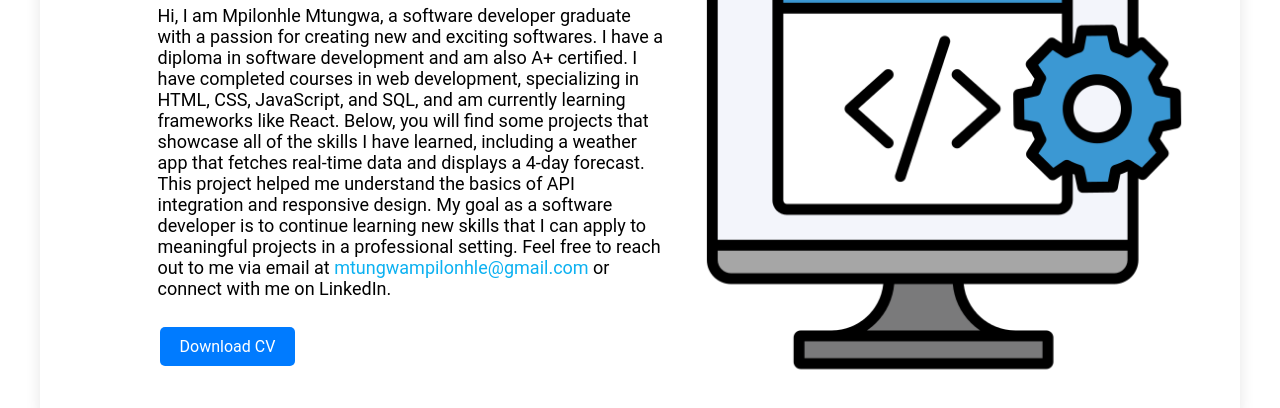
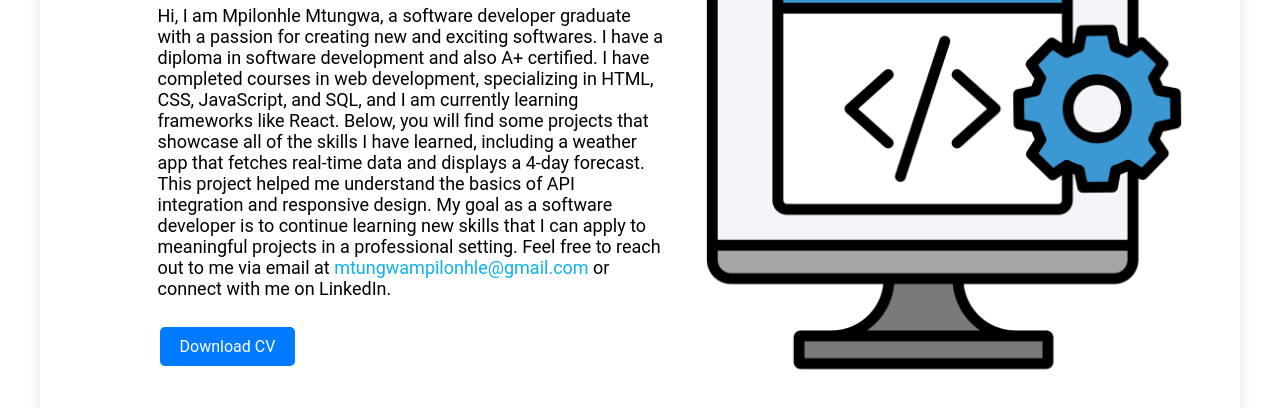
Before and after one commit to MpilonhleMtungwa/My-Website, a website: page index.html in a window 1280 px wide. Shown: the part 642-1050 px from the top of the page. Drawn offline with nearby package versions, Linux system fonts and the light colour scheme.

Commit message:
Update index.html

```diff
--- a/index.html
+++ b/index.html
@@ -64,9 +64,9 @@
           <p style="font-size: 18px">
             Hi, I am Mpilonhle Mtungwa, a software developer graduate with a
             passion for creating new and exciting softwares. I have a diploma in
-            software development and am also A+ certified. I have completed
+            software development and also A+ certified. I have completed
             courses in web development, specializing in HTML, CSS, JavaScript,
-            and SQL, and am currently learning frameworks like React. Below, you
+            and SQL, and I am currently learning frameworks like React. Below, you
             will find some projects that showcase all of the skills I have
             learned, including a weather app that fetches real-time data and
             displays a 4-day forecast. This project helped me understand the
```
